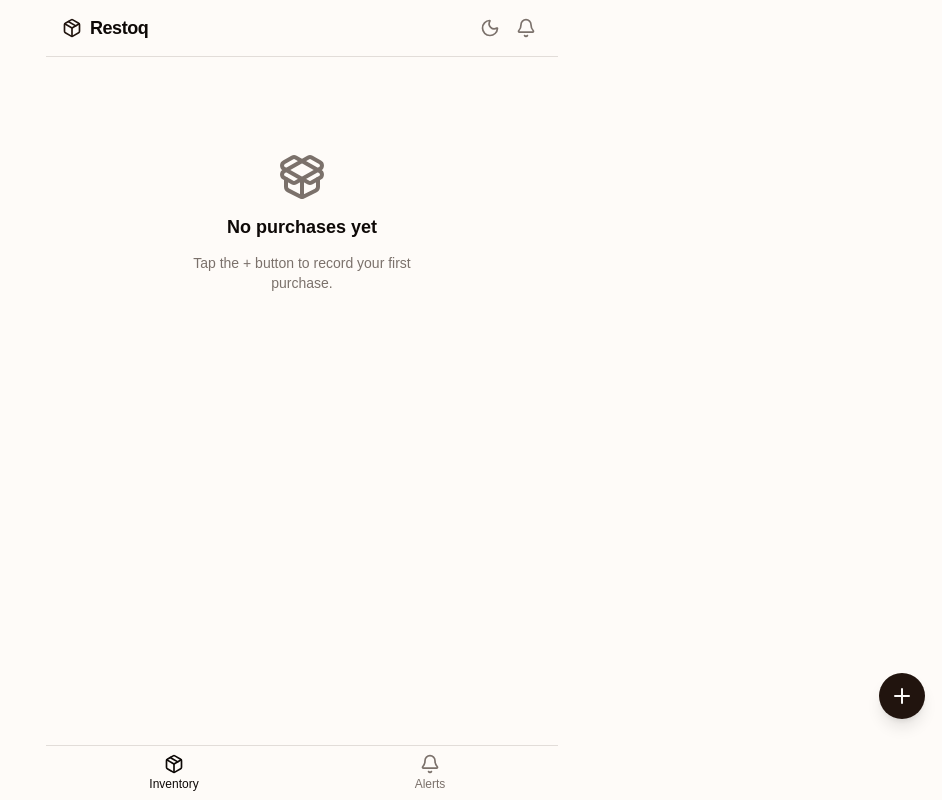
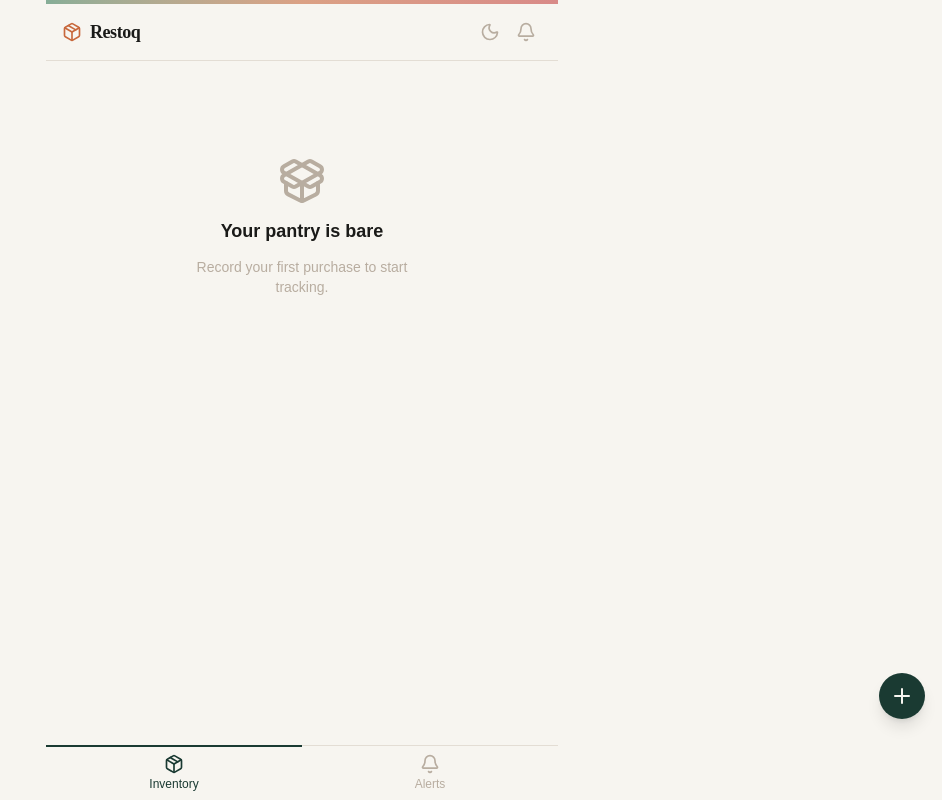
Before and after one commit to rodolinares/restoq, a React (Vite) app: page / in a window 1280 px wide. Shown: the whole page, without its empty margins (338-1280 px from the left). Built offline with nearby package versions, Linux system fonts and the light colour scheme.

Commit message:
feat(ui): redesign with cabinet-label aesthetic, warm palette, Fraunces type, hero stock numerals, status border stripes, stock bars, and refined header/nav

```diff
--- a/package.json
+++ b/package.json
@@ -14,6 +14,7 @@
     "deploy": "pnpm build && npx gh-pages -d dist"
   },
   "dependencies": {
+    "@fontsource-variable/fraunces": "^5.2.9",
     "@fontsource-variable/geist": "^5.2.9",
     "@radix-ui/react-dialog": "^1.1.15",
     "@radix-ui/react-label": "^2.1.8",
--- a/src/components/inventory/InventoryView.tsx
+++ b/src/components/inventory/InventoryView.tsx
@@ -28,6 +28,15 @@ const groupByProduct = (
     .sort((a, b) => a.name.localeCompare(b.name))
 }
 
+const StockBar = ({ ratio }: { ratio: number }) => (
+  <div className="h-1.5 w-full overflow-hidden rounded-full bg-muted">
+    <div
+      className="h-full rounded-full transition-all duration-300"
+      style={{ width: `${Math.max(0, Math.min(1, ratio)) * 100}%`, background: 'var(--ok)' }}
+    />
+  </div>
+)
+
 export function InventoryView() {
   const purchases = usePurchaseStore(s => s.purchases)
   const depletions = usePurchaseStore(s => s.depletions)
@@ -55,8 +64,8 @@ export function InventoryView() {
       {purchases.length === 0 ? (
         <div className="flex flex-col items-center justify-center gap-3 py-20 text-center">
           <PackageOpen className="size-12 text-muted-foreground" />
-          <h2 className="text-lg font-semibold">No purchases yet</h2>
-          <p className="max-w-64 text-sm text-muted-foreground">Tap the + button to record your first purchase.</p>
+          <h2 className="text-lg font-semibold">Your pantry is bare</h2>
+          <p className="max-w-64 text-sm text-muted-foreground">Record your first purchase to start tracking.</p>
         </div>
       ) : (
         <div className="space-y-3">
@@ -98,7 +107,7 @@ export function InventoryView() {
       <Button
         type="button"
         size="icon"
-        className="fixed bottom-20 right-4 z-40 size-12 rounded-full shadow-lg"
+        className="fixed bottom-20 right-4 z-40 size-12 rounded-full shadow-lg bg-primary text-primary-foreground hover:bg-primary/90"
         onClick={() => setShowForm(true)}
       >
         <Plus className="size-6" />
@@ -155,6 +164,17 @@ const ProductGroup = ({ group, onDeleteRecord }: ProductGroupProps) => {
     pred.daysUntilEmpty > 0 &&
     pred.daysUntilEmpty <= 7
 
+  const stock = isDepleted ? 0 : pred?.estimatedCurrentStock ?? 0
+  const stockRatio = isDepleted ? 0 : pred?.lastPurchaseUnits ? stock / pred.lastPurchaseUnits : 1
+
+  const borderColor = isDepleted
+    ? 'var(--muted-foreground)'
+    : isExpired
+      ? 'var(--destructive)'
+      : isLow
+        ? 'var(--warning)'
+        : 'var(--ok)'
+
   const handleMarkDepleted = () => {
     markDepleted(group.name)
     toast(`Marked "${group.name}" as depleted`, { duration: 3000 })
@@ -166,51 +186,52 @@ const ProductGroup = ({ group, onDeleteRecord }: ProductGroupProps) => {
   }
 
   return (
-    <div className="rounded-lg border border-border bg-card">
-      <div className="flex items-center justify-between border-b border-border px-3 py-2.5">
-        <div className="min-w-0 flex-1">
-          <p className="truncate text-sm font-semibold">{group.name}</p>
-          {pred && (
-            <div className="mt-0.5 flex flex-wrap items-center gap-x-2 gap-y-0.5 text-xs text-muted-foreground">
-              <span>
-                Stock:{' '}
+    <div className="overflow-hidden rounded-lg border border-border bg-card shadow-sm">
+      <div className="flex border-l-4" style={{ borderLeftColor: borderColor }}>
+        <div className="flex-1 p-4">
+          <div className="flex items-start gap-4">
+            <div className="flex shrink-0 items-baseline gap-0.5">
               <span
-                  className={
-                    isDepleted || isExpired
-                      ? 'font-medium text-destructive'
-                      : isLow
-                        ? 'font-medium text-amber-600 dark:text-amber-400'
-                        : 'font-medium text-foreground'
-                  }
+                className="font-heading text-4xl font-bold leading-none tracking-tight"
+                style={{ color: borderColor }}
               >
-                  {isDepleted ? 0 : pred.estimatedCurrentStock}
+                {stock}
               </span>
-              </span>
-              {!isDepleted && pred.daysUntilEmpty !== null && (
-                <span>
-                  &middot; ~{Math.round(pred.daysUntilEmpty)} {Math.round(pred.daysUntilEmpty) === 1 ? 'day' : 'days'}
+              {!isDepleted && pred?.lastPurchaseUnits && (
+                <span className="text-xs text-muted-foreground">
+                  /{pred.lastPurchaseUnits}
                 </span>
               )}
+            </div>
+            <div className="min-w-0 flex-1">
+              <p className="truncate font-heading text-lg font-semibold leading-tight">{group.name}</p>
+              {pred && !isDepleted && pred.daysUntilEmpty !== null && (
+                <p className="mt-0.5 text-sm text-muted-foreground">
+                  ~{Math.round(pred.daysUntilEmpty)}{' '}
+                  {Math.round(pred.daysUntilEmpty) === 1 ? 'day' : 'days'} left
+                  {pred.confidence === 'low' && ' (estimate)'}
+                </p>
+              )}
               {isDepleted && depletion && (
-                <span className="text-muted-foreground/60">&middot; Depleted {depletion.depletedAt}</span>
+                <p className="mt-0.5 text-sm text-muted-foreground">
+                  Depleted {depletion.depletedAt}
+                </p>
               )}
-              {!isDepleted && pred.confidence === 'low' && <span className="text-muted-foreground/60">(estimate)</span>}
-              {!isDepleted && pred.confidence === 'high' && (
-                <span className="text-emerald-600 dark:text-emerald-400">(high confidence)</span>
-              )}
-              {!isDepleted && pred.dailyUsage !== null && (
-                <span className="text-muted-foreground/60">&middot; {pred.dailyUsage}/day</span>
+              {!isDepleted && pred && (
+                <div className="mt-2">
+                  <StockBar ratio={stockRatio} />
+                  {pred.dailyUsage !== null && (
+                    <p className="mt-1 text-xs text-muted-foreground">
+                      {pred.dailyUsage}/day &middot; {pred.confidence} confidence
+                    </p>
                   )}
                 </div>
               )}
             </div>
-
-        <div className="ml-2 flex shrink-0 items-center gap-1.5">
+          </div>
+        </div>
+        <div className="flex shrink-0 items-start gap-1 p-3">
           {isDepleted ? (
-            <>
-              <span className="rounded-full bg-destructive/12 px-2.5 py-0.5 text-xs font-medium text-destructive">
-                Depleted
-              </span>
             <Button
               type="button"
               size="icon-xs"
@@ -219,22 +240,9 @@ const ProductGroup = ({ group, onDeleteRecord }: ProductGroupProps) => {
               aria-label="Undo mark as depleted"
               className="text-muted-foreground hover:text-foreground"
             >
-                <X className="size-3" />
+              <X className="size-3.5" />
             </Button>
-            </>
           ) : (
-            <>
-              {isExpired && (
-                <span className="rounded-full bg-destructive/12 px-2.5 py-0.5 text-xs font-medium text-destructive">
-                  Out
-                </span>
-              )}
-              {isLow && (
-                <span className="rounded-full bg-amber-100/70 px-2.5 py-0.5 text-xs font-medium text-amber-700 dark:bg-amber-900/25 dark:text-amber-300">
-                  Low
-                </span>
-              )}
-              {group.records.length > 0 && (
             <Button
               type="button"
               size="icon-xs"
@@ -246,18 +254,16 @@ const ProductGroup = ({ group, onDeleteRecord }: ProductGroupProps) => {
               <Frown className="size-3.5" />
             </Button>
           )}
-            </>
-          )}
         </div>
       </div>
-
-      <div className="divide-y divide-border">
+      {group.records.length > 0 && (
+        <div className="divide-y divide-border border-t border-dashed border-muted-foreground/20">
           {group.records.map(record => (
-          <div key={record.id} className="flex items-center justify-between px-3 py-2">
-            <div className="flex items-center gap-2 text-sm">
-              <Clock className="size-3.5 text-muted-foreground" />
+            <div key={record.id} className="flex items-center justify-between px-4 py-2">
+              <div className="flex items-center gap-2 text-sm text-muted-foreground">
+                <Clock className="size-3 shrink-0" />
                 <span>{record.purchaseDate}</span>
-              <span className="font-medium">&times; {record.units}</span>
+                <span className="font-medium text-foreground/70">&times; {record.units}</span>
               </div>
               <Button
                 type="button"
@@ -265,13 +271,14 @@ const ProductGroup = ({ group, onDeleteRecord }: ProductGroupProps) => {
                 variant="ghost"
                 onClick={() => onDeleteRecord(record)}
                 aria-label="Delete purchase"
-              className="text-muted-foreground hover:text-destructive"
+                className="text-muted-foreground/50 hover:text-destructive"
               >
                 <Trash2 className="size-3" />
               </Button>
             </div>
           ))}
         </div>
+      )}
     </div>
   )
 }
--- a/src/components/layout/BottomNav.tsx
+++ b/src/components/layout/BottomNav.tsx
@@ -22,7 +22,16 @@ export function BottomNav({ activeTab, onTabChange }: BottomNavProps) {
   const alertCount = useMemo(() => computeAlertCount(purchases, depletions), [purchases, depletions])
 
   return (
-    <nav className="flex border-t border-border bg-background pb-[env(safe-area-inset-bottom,0px)]">
+    <nav className="relative border-t border-border bg-background pb-[env(safe-area-inset-bottom,0px)]">
+      <div className="absolute -top-px left-0 right-0 flex">
+        {tabs.map(({ id }) => (
+          <div
+            key={id}
+            className={'h-0.5 flex-1 transition-colors ' + (activeTab === id ? 'bg-primary' : 'bg-transparent')}
+          />
+        ))}
+      </div>
+      <div className="flex">
         {tabs.map(({ id, label, icon: Icon }) => (
           <button
             key={id}
@@ -30,7 +39,7 @@ export function BottomNav({ activeTab, onTabChange }: BottomNavProps) {
             onClick={() => onTabChange(id)}
             className={
               'relative flex flex-1 flex-col items-center gap-0.5 py-2 text-xs font-medium transition-colors ' +
-            (activeTab === id ? 'text-foreground' : 'text-muted-foreground hover:text-foreground')
+              (activeTab === id ? 'text-primary' : 'text-muted-foreground hover:text-foreground')
             }
           >
             <Icon className="size-5" />
@@ -42,6 +51,7 @@ export function BottomNav({ activeTab, onTabChange }: BottomNavProps) {
             )}
           </button>
         ))}
+      </div>
     </nav>
   )
 }
--- a/src/components/layout/Header.tsx
+++ b/src/components/layout/Header.tsx
@@ -16,10 +16,12 @@ export function Header({ theme, onToggleTheme, onAlertsClick }: HeaderProps) {
   const alertCount = useMemo(() => computeAlertCount(purchases, depletions), [purchases, depletions])
 
   return (
-    <header className="flex items-center justify-between border-b border-border bg-background px-4 py-3">
+    <header className="border-b border-border bg-background">
+      <div className="h-1 bg-gradient-to-r from-ok via-accent to-destructive opacity-60" />
+      <div className="flex items-center justify-between px-4 py-3">
         <div className="flex items-center gap-2">
-        <Package className="size-5 text-primary" />
-        <span className="text-lg font-semibold tracking-tight">Restoq</span>
+          <Package className="size-5 text-accent" />
+          <span className="font-heading text-lg font-semibold tracking-tight">Restoq</span>
         </div>
 
         <div className="flex items-center gap-1">
@@ -46,6 +48,7 @@ export function Header({ theme, onToggleTheme, onAlertsClick }: HeaderProps) {
             )}
           </button>
         </div>
+      </div>
     </header>
   )
 }
--- a/src/index.css
+++ b/src/index.css
@@ -2,12 +2,15 @@
 @import 'tw-animate-css';
 @import 'shadcn/tailwind.css';
 @import '@fontsource-variable/geist';
+@import '@fontsource-variable/fraunces';
 
 @custom-variant dark (&:is(.dark *));
 
 @theme inline {
-  --font-heading: var(--font-sans);
+  --font-heading: 'Fraunces Variable', serif;
   --font-sans: 'Geist Variable', sans-serif;
+  --color-ok: var(--ok);
+  --color-warning: var(--warning);
   --color-sidebar-ring: var(--sidebar-ring);
   --color-sidebar-border: var(--sidebar-border);
   --color-sidebar-accent-foreground: var(--sidebar-accent-foreground);
@@ -50,73 +53,80 @@
 
 :root {
   color-scheme: light;
-  --background: oklch(0.99 0.005 70);
-  --foreground: oklch(0.145 0.01 50);
-  --card: oklch(0.995 0.003 65);
-  --card-foreground: oklch(0.145 0.01 50);
-  --popover: oklch(0.995 0.003 65);
-  --popover-foreground: oklch(0.145 0.01 50);
-  --primary: oklch(0.205 0.025 45);
-  --primary-foreground: oklch(0.985 0.003 65);
-  --secondary: oklch(0.97 0.008 65);
-  --secondary-foreground: oklch(0.205 0.015 50);
-  --muted: oklch(0.97 0.008 65);
-  --muted-foreground: oklch(0.556 0.015 55);
-  --accent: oklch(0.97 0.02 60);
-  --accent-foreground: oklch(0.205 0.015 50);
-  --destructive: oklch(0.55 0.18 25);
-  --border: oklch(0.9 0.008 65);
-  --input: oklch(0.9 0.008 65);
-  --ring: oklch(0.65 0.025 50);
-  --chart-1: oklch(0.6 0.12 45);
-  --chart-2: oklch(0.65 0.08 60);
-  --chart-3: oklch(0.55 0.06 30);
-  --chart-4: oklch(0.7 0.1 80);
-  --chart-5: oklch(0.5 0.1 15);
-  --radius: 0.75rem;
-  --sidebar: oklch(0.99 0.005 70);
-  --sidebar-foreground: oklch(0.145 0.01 50);
-  --sidebar-primary: oklch(0.205 0.025 45);
-  --sidebar-primary-foreground: oklch(0.985 0.003 65);
-  --sidebar-accent: oklch(0.97 0.008 65);
-  --sidebar-accent-foreground: oklch(0.205 0.015 50);
-  --sidebar-border: oklch(0.9 0.008 65);
-  --sidebar-ring: oklch(0.65 0.025 50);
+  --background: #F7F5F0;
+  --foreground: #1A1A18;
+  --card: #FFFFFF;
+  --card-foreground: #1A1A18;
+  --popover: #FFFFFF;
+  --popover-foreground: #1A1A18;
+  --primary: #1A3A32;
+  --primary-foreground: #F7F5F0;
+  --secondary: #EDE9E0;
+  --secondary-foreground: #1A1A18;
+  --muted: #E8E3DA;
+  --muted-foreground: #B8ADA0;
+  --accent: #C8683C;
+  --accent-foreground: #FFFFFF;
+  --destructive: #C44242;
+  --destructive-foreground: #FFFFFF;
+  --border: #E3DDD4;
+  --input: #E3DDD4;
+  --ring: #1A3A32;
+  --radius: 0.5rem;
+  --ok: #3A7D5C;
+  --warning: #D4943A;
+  --sidebar: #F7F5F0;
+  --sidebar-foreground: #1A1A18;
+  --sidebar-primary: #1A3A32;
+  --sidebar-primary-foreground: #F7F5F0;
+  --sidebar-accent: #EDE9E0;
+  --sidebar-accent-foreground: #1A1A18;
+  --sidebar-border: #E3DDD4;
+  --sidebar-ring: #1A3A32;
+  --chart-1: #1A3A32;
+  --chart-2: #C8683C;
+  --chart-3: #D4943A;
+  --chart-4: #3A7D5C;
+  --chart-5: #B8ADA0;
 }
 
 .dark {
   color-scheme: dark;
-  --background: oklch(0.145 0.008 55);
-  --foreground: oklch(0.985 0.003 70);
-  --card: oklch(0.205 0.01 55);
-  --card-foreground: oklch(0.985 0.003 70);
-  --popover: oklch(0.205 0.01 55);
-  --popover-foreground: oklch(0.985 0.003 70);
-  --primary: oklch(0.922 0.008 65);
-  --primary-foreground: oklch(0.205 0.015 50);
-  --secondary: oklch(0.27 0.01 55);
-  --secondary-foreground: oklch(0.985 0.003 70);
-  --muted: oklch(0.27 0.01 55);
-  --muted-foreground: oklch(0.708 0.015 60);
-  --accent: oklch(0.27 0.02 55);
-  --accent-foreground: oklch(0.985 0.003 70);
-  --destructive: oklch(0.65 0.16 22);
-  --border: oklch(0.985 0.003 70 / 10%);
-  --input: oklch(0.985 0.003 70 / 15%);
-  --ring: oklch(0.556 0.015 55);
-  --chart-1: oklch(0.6 0.12 45);
-  --chart-2: oklch(0.65 0.08 60);
-  --chart-3: oklch(0.55 0.06 30);
-  --chart-4: oklch(0.7 0.1 80);
-  --chart-5: oklch(0.5 0.1 15);
-  --sidebar: oklch(0.205 0.01 55);
-  --sidebar-foreground: oklch(0.985 0.003 70);
-  --sidebar-primary: oklch(0.488 0.243 264.376);
-  --sidebar-primary-foreground: oklch(0.985 0.003 70);
-  --sidebar-accent: oklch(0.27 0.01 55);
-  --sidebar-accent-foreground: oklch(0.985 0.003 70);
-  --sidebar-border: oklch(0.985 0.003 70 / 10%);
-  --sidebar-ring: oklch(0.556 0.015 55);
+  --background: #1A1C19;
+  --foreground: #EDEDE8;
+  --card: #262824;
+  --card-foreground: #EDEDE8;
+  --popover: #262824;
+  --popover-foreground: #EDEDE8;
+  --primary: #7DAF8E;
+  --primary-foreground: #1A1C19;
+  --secondary: #2E302B;
+  --secondary-foreground: #EDEDE8;
+  --muted: #2E302B;
+  --muted-foreground: #8E8578;
+  --accent: #E89A6A;
+  --accent-foreground: #1A1C19;
+  --destructive: #E86666;
+  --destructive-foreground: #1A1C19;
+  --border: #363830;
+  --input: #363830;
+  --ring: #7DAF8E;
+  --radius: 0.5rem;
+  --ok: #5CAA7A;
+  --warning: #E8B85A;
+  --sidebar: #262824;
+  --sidebar-foreground: #EDEDE8;
+  --sidebar-primary: #7DAF8E;
+  --sidebar-primary-foreground: #1A1C19;
+  --sidebar-accent: #2E302B;
+  --sidebar-accent-foreground: #EDEDE8;
+  --sidebar-border: #363830;
+  --sidebar-ring: #7DAF8E;
+  --chart-1: #7DAF8E;
+  --chart-2: #E89A6A;
+  --chart-3: #E8B85A;
+  --chart-4: #5CAA7A;
+  --chart-5: #8E8578;
 }
 
 @utility badge-out {
```
Also changed, not shown: src/components/alerts/AlertsView.tsx (+39 -24 lines), 1 other file (tests, documents, lock files or other folders). Lines whose indentation alone changed are shown as unchanged.
